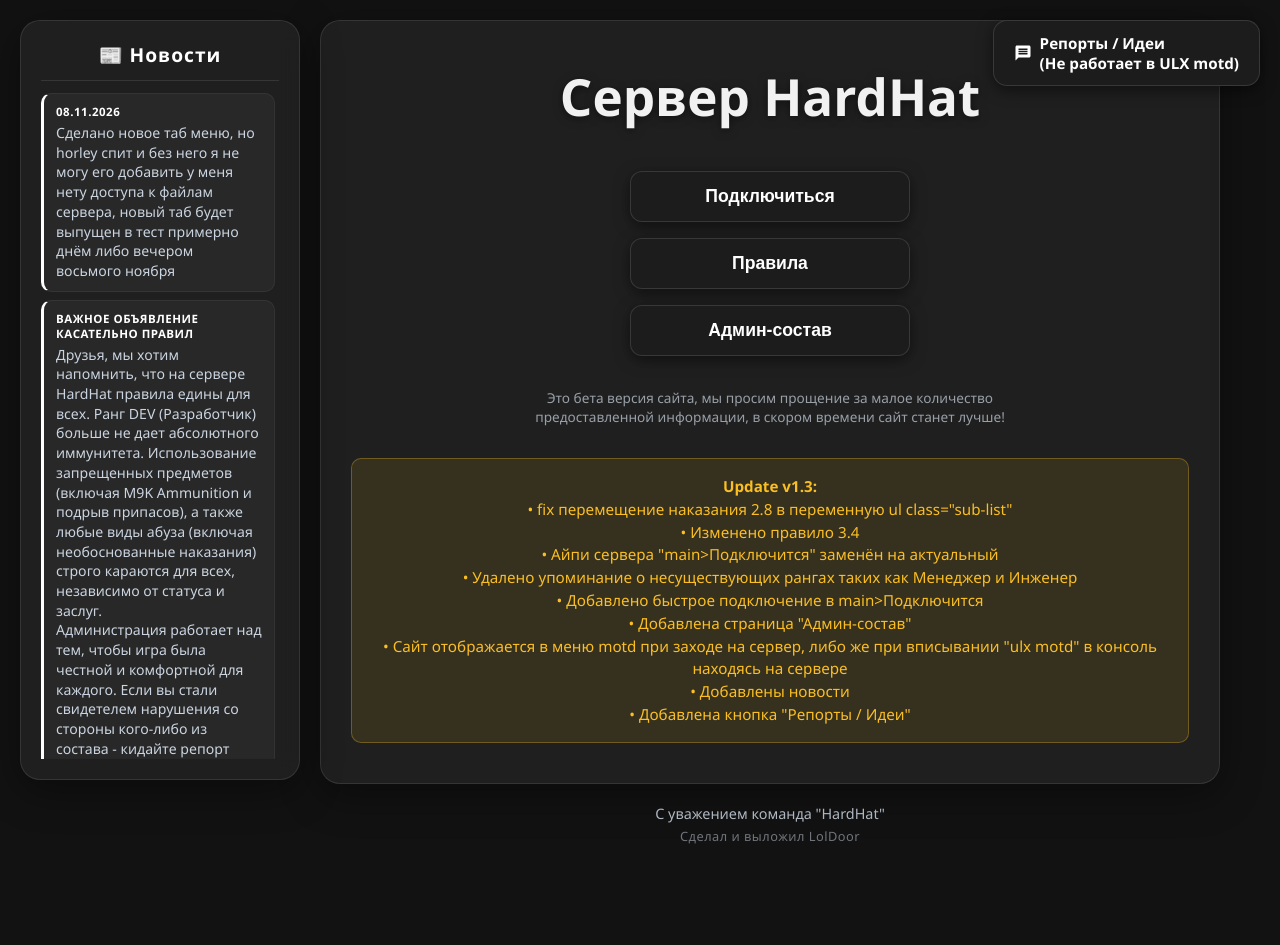
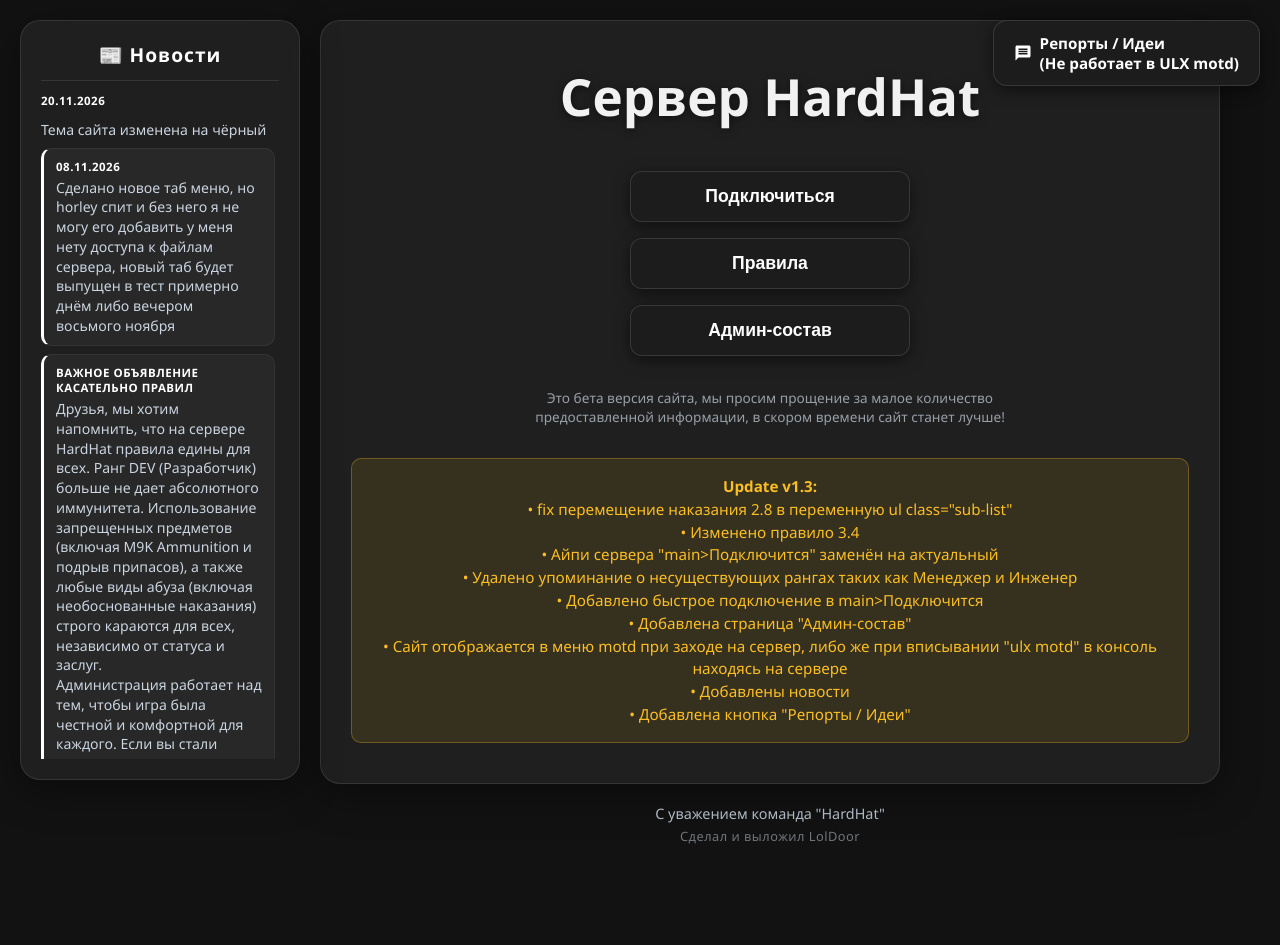
Before and after one commit to LolDoor/Stroy, a plain HTML site: page index.html in a window 1280 px wide. Drawn offline with Linux system fonts and the light colour scheme.

Commit message:
Update index.html

```diff
--- a/index.html
+++ b/index.html
@@ -425,6 +425,8 @@
 <aside class="news-sidebar" id="newsSidebar">
     <h2>📰 Новости</h2>
     <div class="news-list">
+		<div class="news-date">20.11.2026 </div>
+            <div class="news-text">Тема сайта изменена на чёрный</div>
 		<div class="news-item">
             <div class="news-date">08.11.2026 </div>
             <div class="news-text">Сделано новое таб меню, но horley спит и без него я не могу его добавить у меня нету доступа к файлам сервера, новый таб будет выпущен в тест примерно днём либо вечером восьмого ноября </div>
```
